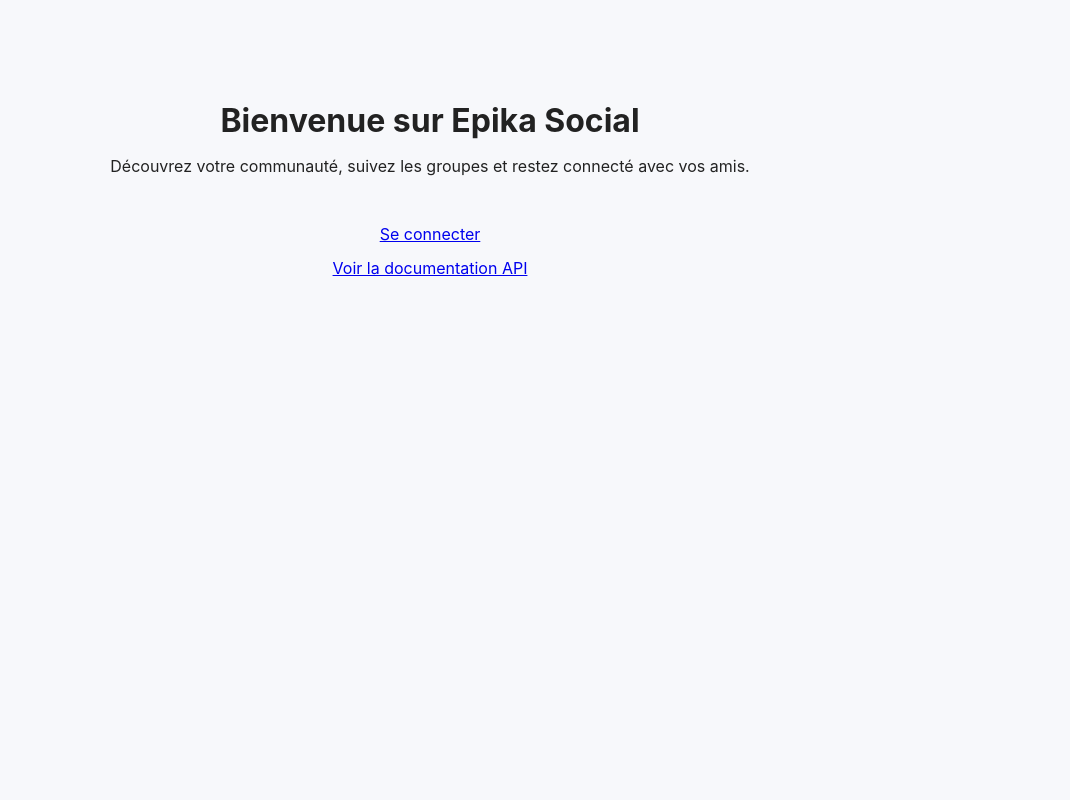
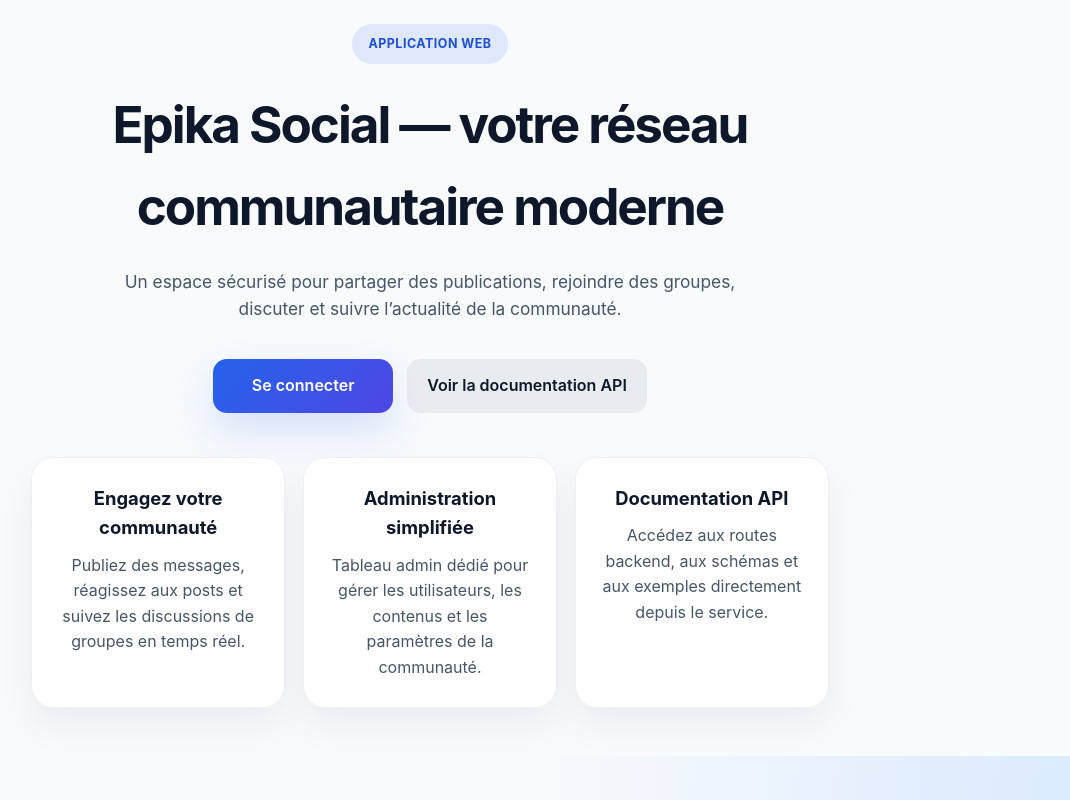
Before and after one commit to DevMac002/backend_E, a React (Vite) app in the folder web-app/: page / in a window 1280 px wide. Shown: the whole page, without its empty margins (210-1280 px from the left). Built offline with nearby package versions, Linux system fonts and the light colour scheme; no server answers.

Commit message:
update 02:02

```diff
--- a/web-app/src/pages/Home.jsx
+++ b/web-app/src/pages/Home.jsx
@@ -1,4 +1,3 @@
-import { Link } from 'react-router-dom';
 import { useAuth } from '../hooks/useAuth';
 
 export default function Home() {
@@ -6,18 +5,36 @@ export default function Home() {
 
   return (
     <div className="page home-page">
-      <h1>Bienvenue sur Epika Social</h1>
-      <p>Découvrez votre communauté, suivez les groupes et restez connecté avec vos amis.</p>
+      <section className="hero">
+        <span className="eyebrow">Application Web</span>
+        <h1>Epika Social — votre réseau communautaire moderne</h1>
+        <p>Un espace sécurisé pour partager des publications, rejoindre des groupes, discuter et suivre l’actualité de la communauté.</p>
         <div className="home-actions">
           {loading ? (
             <p>Chargement...</p>
           ) : user ? (
-          <Link to="/app">Accéder au feed</Link>
+            <a href="/app" className="button button-primary">Accéder au feed</a>
           ) : (
-          <Link to="/login">Se connecter</Link>
+            <a href="/login" className="button button-primary">Se connecter</a>
           )}
-        <Link to="/docs">Voir la documentation API</Link>
+          <a href="/docs" target="_blank" rel="noopener noreferrer" className="button button-secondary">Voir la documentation API</a>
         </div>
+      </section>
+
+      <section className="feature-grid">
+        <div className="feature-card">
+          <h2>Engagez votre communauté</h2>
+          <p>Publiez des messages, réagissez aux posts et suivez les discussions de groupes en temps réel.</p>
+        </div>
+        <div className="feature-card">
+          <h2>Administration simplifiée</h2>
+          <p>Tableau admin dédié pour gérer les utilisateurs, les contenus et les paramètres de la communauté.</p>
+        </div>
+        <div className="feature-card">
+          <h2>Documentation API</h2>
+          <p>Accédez aux routes backend, aux schémas et aux exemples directement depuis le service.</p>
+        </div>
+      </section>
     </div>
   );
 }
--- a/web-app/src/pages/Login.jsx
+++ b/web-app/src/pages/Login.jsx
@@ -36,7 +36,7 @@ export default function Login() {
           Appareil
           <input value={device} onChange={(e) => setDevice(e.target.value)} type="text" />
         </label>
-        <button type="submit">Se connecter</button>
+        <button type="submit" className="button button-primary">Se connecter</button>
         {error && <div className="error">{error}</div>}
       </form>
     </div>
--- a/web-app/src/pages/NotFound.jsx
+++ b/web-app/src/pages/NotFound.jsx
@@ -1,11 +1,11 @@
-import { Link } from 'react-router-dom';
-
 export default function NotFound() {
   return (
     <div className="page notfound-page">
-      <h1>404</h1>
-      <p>Page introuvable.</p>
-      <Link to="/">Retour au fil</Link>
+      <div className="hero">
+        <h1>404</h1>
+        <p>Cette page n’existe pas ou a été déplacée.</p>
+        <a href="/" className="button button-primary">Retour au fil</a>
+      </div>
     </div>
   );
 }
--- a/web-app/src/styles.css
+++ b/web-app/src/styles.css
@@ -1,62 +1,184 @@
 :root {
   font-family: Inter, system-ui, sans-serif;
-  color: #222;
-  background: #f7f8fb;
+  color: #0f172a;
+  background: radial-gradient(circle at top left, #eef2ff 0%, transparent 45%),
+    radial-gradient(circle at bottom right, #dbeafe 0%, transparent 35%),
+    #f8fafc;
+  font-size: 16px;
+  line-height: 1.6;
+}
+
+* {
+  box-sizing: border-box;
+}
+
+html,
+body {
+  margin: 0;
+  min-height: 100%;
 }
 
 body {
+  background: #f8fafc;
+  color: #0f172a;
+}
+
+a {
+  color: inherit;
+  text-decoration: none;
+}
+
+button,
+input,
+textarea,
+select {
+  font: inherit;
+}
+
+.eyebrow {
+  display: inline-flex;
+  align-items: center;
+  justify-content: center;
+  padding: 10px 16px;
+  border-radius: 999px;
+  background: rgba(37, 99, 235, 0.12);
+  color: #1d4ed8;
+  font-weight: 700;
+  letter-spacing: 0.04em;
+  text-transform: uppercase;
+  font-size: 0.78rem;
+  margin-bottom: 20px;
+}
+
+.feature-grid {
+  display: grid;
+  gap: 18px;
+  grid-template-columns: repeat(auto-fit, minmax(220px, 1fr));
+  margin-top: 44px;
+}
+
+.feature-card {
+  background: rgba(255, 255, 255, 0.92);
+  border: 1px solid rgba(148, 163, 184, 0.16);
+  padding: 26px;
+  border-radius: 22px;
+  box-shadow: 0 18px 36px rgba(15, 23, 42, 0.06);
+}
+
+.feature-card h2 {
+  margin-top: 0;
+  margin-bottom: 10px;
+  font-size: 1.15rem;
+}
+
+.feature-card p {
   margin: 0;
-  min-height: 100vh;
-  background: #f7f8fb;
+  color: #475569;
 }
 
 .page {
-  max-width: 1100px;
+  max-width: 1160px;
   margin: 0 auto;
-  padding: 20px;
+  padding: 24px 20px 48px;
 }
 
-.home-page {
+.home-page,
+.login-page,
+.notfound-page {
+  display: grid;
+  place-items: center;
+  min-height: calc(100vh - 48px);
   text-align: center;
-  padding-top: 80px;
+}
+
+.hero {
+  max-width: 780px;
+  margin: 0 auto;
+}
+
+.hero h1 {
+  font-size: clamp(2.8rem, 4vw, 4.4rem);
+  margin: 0;
+  letter-spacing: -0.04em;
+}
+
+.hero p {
+  margin: 20px auto 0;
+  max-width: 680px;
+  color: #475569;
+  font-size: 1.08rem;
 }
 
 .home-actions {
-  display: inline-flex;
-  flex-direction: column;
+  display: flex;
+  flex-wrap: wrap;
+  justify-content: center;
   gap: 14px;
-  margin-top: 32px;
+  margin-top: 36px;
 }
 
-.home-actions a {
-  display: inline-block;
-  width: min(240px, 100%);
+.button {
+  display: inline-flex;
+  align-items: center;
+  justify-content: center;
+  min-width: 180px;
+  padding: 14px 20px;
+  border-radius: 14px;
+  border: none;
+  cursor: pointer;
+  transition: transform 0.2s ease, box-shadow 0.2s ease, background 0.2s ease;
+  text-decoration: none;
+  font-weight: 600;
+}
+
+.button:hover {
+  transform: translateY(-1px);
+}
+
+.button-primary {
+  background: linear-gradient(135deg, #2563eb 0%, #4f46e5 100%);
+  color: #fff;
+  box-shadow: 0 18px 40px rgba(37, 99, 235, 0.16);
+}
+
+.button-secondary {
+  background: rgba(15, 23, 42, 0.06);
+  color: #0f172a;
 }
 
 .navbar {
   display: flex;
   flex-wrap: wrap;
   gap: 10px;
-  margin-bottom: 20px;
+  margin-bottom: 24px;
+  background: rgba(255, 255, 255, 0.86);
+  padding: 12px 16px;
+  border-radius: 18px;
+  box-shadow: 0 10px 40px rgba(15, 23, 42, 0.06);
 }
 
 .navbar a,
 .navbar button {
-  padding: 10px 14px;
-  background: #334155;
+  padding: 12px 16px;
+  background: #0f172a;
   color: #fff;
-  border: none;
-  border-radius: 8px;
-  text-decoration: none;
+  border-radius: 12px;
   cursor: pointer;
 }
 
 .navbar button {
-  min-width: 100px;
+  border: none;
+}
+
+h1,
+h2,
+h3,
+h4 {
+  color: #0f172a;
 }
 
 h1 {
-  margin-bottom: 16px;
+  margin-bottom: 18px;
 }
 
 .item-list {
@@ -65,52 +187,91 @@ h1 {
   margin: 0;
 }
 
-.item-list li {
-  padding: 16px;
-  border-radius: 12px;
-  background: #fff;
-  margin-bottom: 12px;
-  box-shadow: 0 1px 4px rgba(15, 23, 42, 0.08);
+.item-list li,
+.profile-card,
+.card {
+  padding: 24px;
+  border-radius: 24px;
+  background: rgba(255, 255, 255, 0.9);
+  box-shadow: 0 20px 40px rgba(15, 23, 42, 0.07);
+}
+
+.item-list li + li,
+.card + .card {
+  margin-top: 16px;
 }
 
 .error {
-  margin: 16px 0;
-  color: #b91c1c;
+  margin: 20px 0;
+  color: #9b1c1c;
   background: #fee2e2;
-  padding: 12px;
-  border-radius: 10px;
+  padding: 16px;
+  border-radius: 16px;
 }
 
-.profile-card,
-.card {
-  padding: 16px;
-  background: #fff;
-  border-radius: 12px;
-  box-shadow: 0 1px 4px rgba(15, 23, 42, 0.08);
-}
-
-.admin-grid {
-  display: grid;
-  gap: 16px;
-  grid-template-columns: repeat(auto-fit, minmax(180px, 1fr));
-  margin-bottom: 24px;
-}
-
-button[type="submit"] {
-  background: #2563eb;
-  color: #fff;
+form {
+  width: min(460px, 100%);
+  background: rgba(255, 255, 255, 0.92);
+  padding: 32px;
+  border-radius: 26px;
+  box-shadow: 0 24px 60px rgba(15, 23, 42, 0.08);
 }
 
 label {
   display: block;
-  margin-bottom: 14px;
+  margin-bottom: 18px;
+  color: #334155;
 }
 
 input,
-textarea {
+textarea,
+select {
   width: 100%;
-  padding: 10px 12px;
-  border-radius: 10px;
+  padding: 14px 16px;
+  border-radius: 14px;
   border: 1px solid #cbd5e1;
+  margin-top: 8px;
+  background: #f8fafc;
+  transition: border-color 0.2s ease, box-shadow 0.2s ease;
+}
+
+input:focus,
+textarea:focus,
+select:focus {
+  outline: none;
+  border-color: #2563eb;
+  box-shadow: 0 0 0 4px rgba(37, 99, 235, 0.12);
+}
+
+button[type="submit"] {
+  width: 100%;
   margin-top: 6px;
+  background: #2563eb;
+  color: #fff;
+  border: none;
+  border-radius: 14px;
+  padding: 14px 18px;
+  cursor: pointer;
 }
+
+button[type="submit"]:hover {
+  background: #1d4ed8;
+}
+
+main {
+  min-height: calc(100vh - 120px);
+}
+
+@media (max-width: 720px) {
+  .page {
+    padding: 18px 16px 32px;
+  }
+
+  .navbar {
+    justify-content: center;
+  }
+
+  .hero h1 {
+    font-size: 2.6rem;
+  }
+}
```
Also changed, not shown: 5 other files (tests, documents, lock files or other folders). Lines whose indentation alone changed are shown as unchanged.
